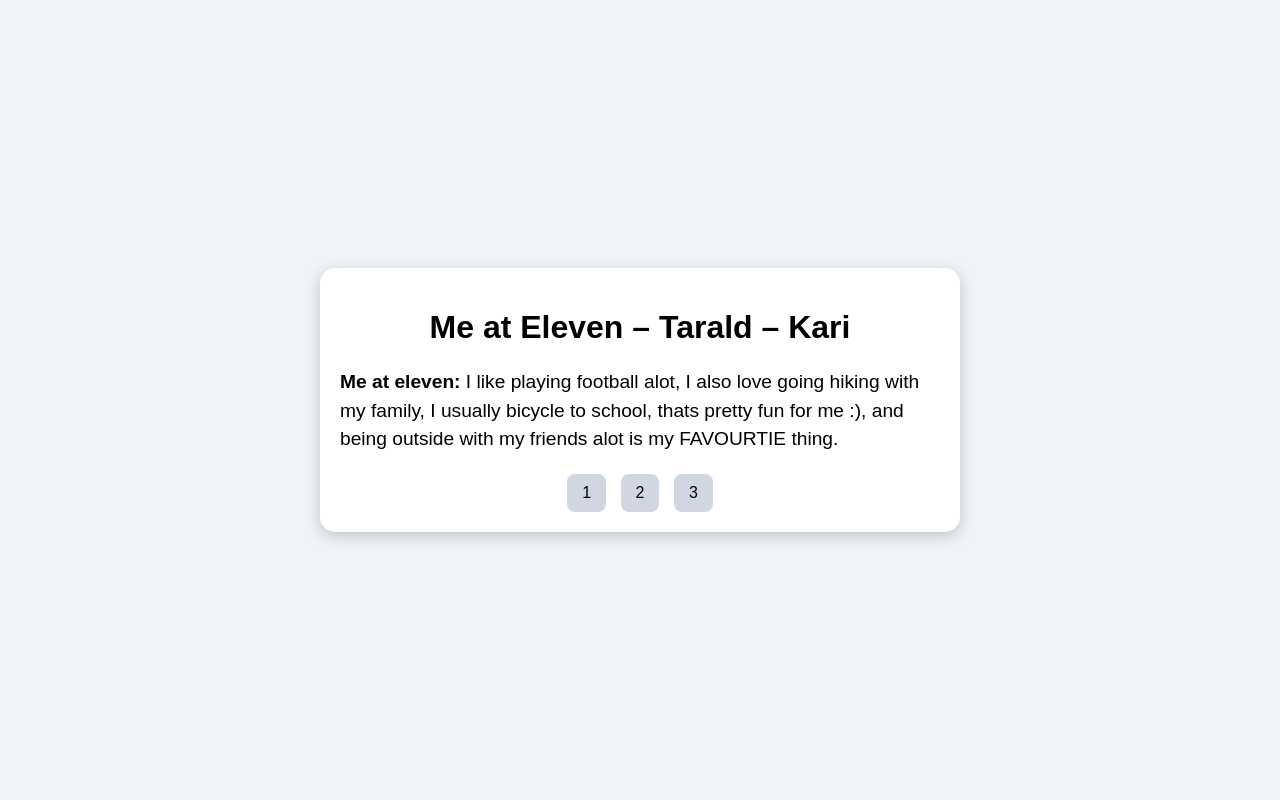
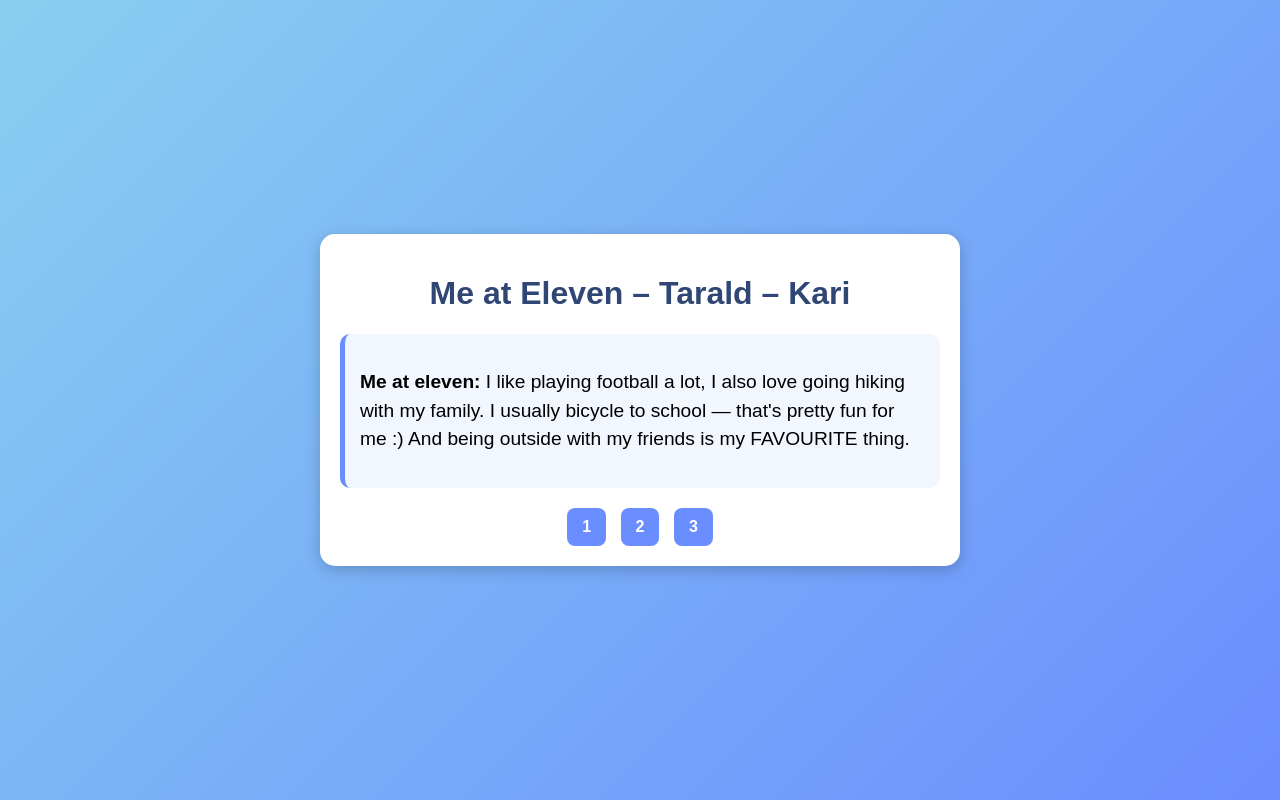
Before and after one commit to The-Vision843/Me-at-eleven, a plain HTML site: page index.html in a window 1280 px wide. Drawn offline with Linux system fonts and the light colour scheme.

Commit message:
Update index.html

```diff
--- a/index.html
+++ b/index.html
@@ -7,7 +7,7 @@
 <style>
   body {
     font-family: Arial, sans-serif;
-    background: #f0f4f8;
+    background: linear-gradient(135deg, #89CFF0, #6A8DFF); /* soft blue gradient */
     margin: 0;
     padding: 0;
     display: flex;
@@ -19,7 +19,7 @@
   .slideshow {
     width: 80%;
     max-width: 600px;
-    background: white;
+    background: #ffffff;
     padding: 20px;
     border-radius: 15px;
     box-shadow: 0 4px 15px rgba(0,0,0,0.2);
@@ -27,24 +27,32 @@
 
   h1 {
     text-align: center;
+    color: #304674; /* darker blue */
   }
 
   .slide {
     display: none;
     font-size: 1.2rem;
     line-height: 1.5;
+    background: #f2f6ff; /* light blue background */
+    padding: 15px;
+    border-radius: 10px;
+    border-left: 5px solid #6A8DFF; /* blue accent bar */
   }
 
+  /* Radio buttons hidden */
   input[type="radio"] {
     display: none;
   }
 
+  /* Show selected slide */
   #page1:checked ~ .content #slide1,
   #page2:checked ~ .content #slide2,
   #page3:checked ~ .content #slide3{
     display: block;
   }
 
+  /* Buttons */
   .page-buttons {
     text-align: center;
     margin-top: 20px;
@@ -52,16 +60,18 @@
 
   .page-buttons label {
     display: inline-block;
-    background: #d0d7e2;
+    background: #6A8DFF; /* bright blue buttons */
+    color: white;
     padding: 10px 15px;
     margin: 0 5px;
     border-radius: 8px;
     cursor: pointer;
     transition: background 0.3s;
+    font-weight: bold;
   }
 
   .page-buttons label:hover {
-    background: #b9c2ce;
+    background: #506BD8; /* darker on hover */
   }
 </style>
 </head>
@@ -78,17 +88,17 @@
   <div class="content">
     <!-- Slide 1 -->
     <div class="slide" id="slide1">
-      <p><strong>Me at eleven:</strong> I like playing football alot, I also love going hiking with my family, I usually bicycle to school, thats pretty fun for me :), and being outside with my friends alot is my FAVOURTIE thing.</p>
+      <p><strong>Me at eleven:</strong> I like playing football a lot, I also love going hiking with my family. I usually bicycle to school — that's pretty fun for me :) And being outside with my friends is my FAVOURITE thing.</p>
     </div>
 
     <!-- Slide 2 -->
     <div class="slide" id="slide2">
-      <p><strong>Kari at eleven:</strong> Kari liked playing football too. (Atleast I think) and she loveeeed ghiking too.  </p>
+      <p><strong>Kari at eleven:</strong> Kari liked playing football too (at least I think), and she loooved hiking as well.</p>
     </div>
 
     <!-- Slide 3 -->
     <div class="slide" id="slide3">
-      <p><strong>Comparison:</strong> We both liked football and hiking. I also liked bicycling and being outside a lot with my friends, and so did she probably. while Kari liked watching movies, and I didn't.</p>
+      <p><strong>Comparison:</strong> We both liked football and hiking. I also liked bicycling and being outside a lot with my friends, and she probably did too. Kari liked watching movies, and I didn't.</p>
     </div>
   </div>
 
```
